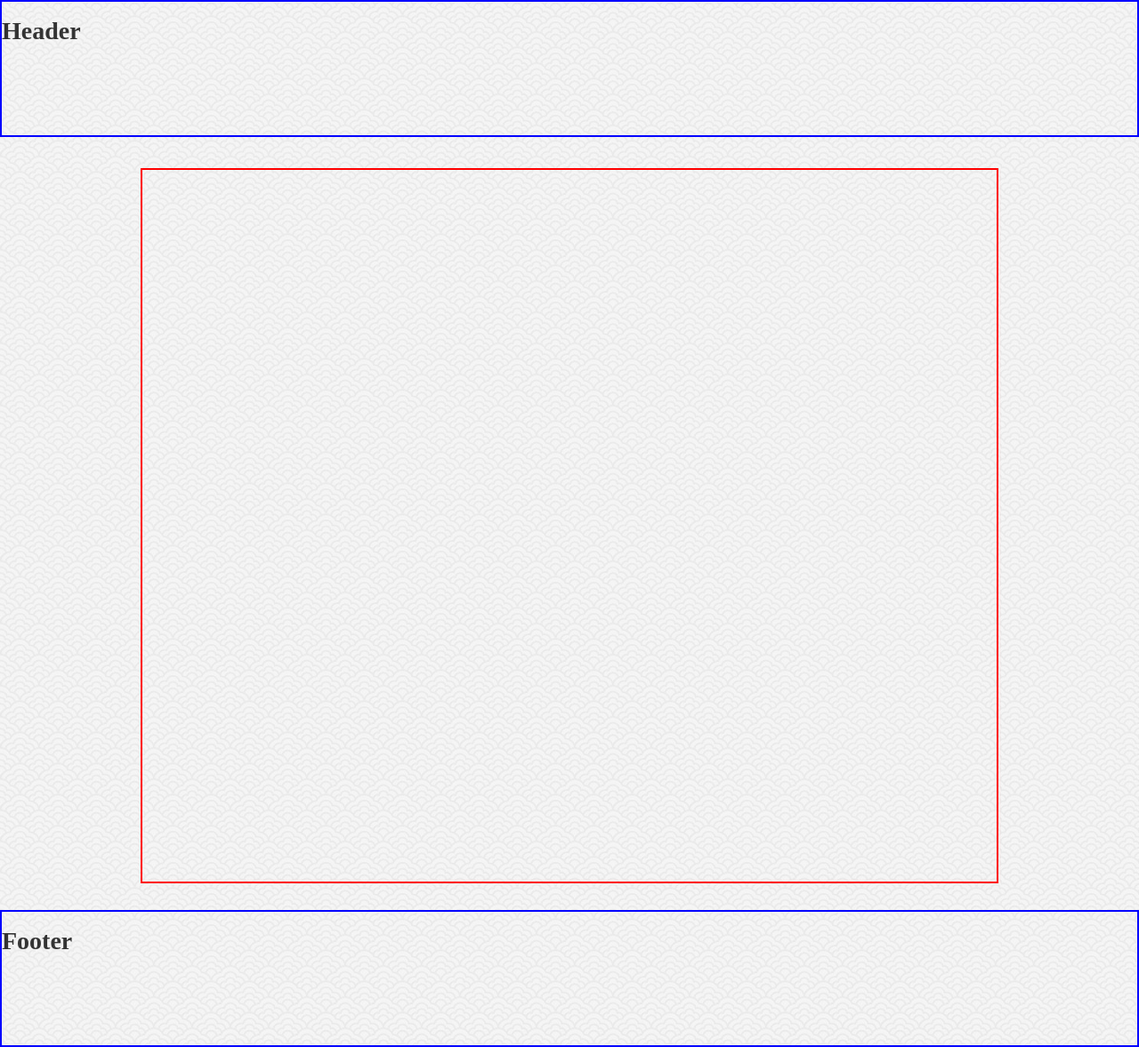
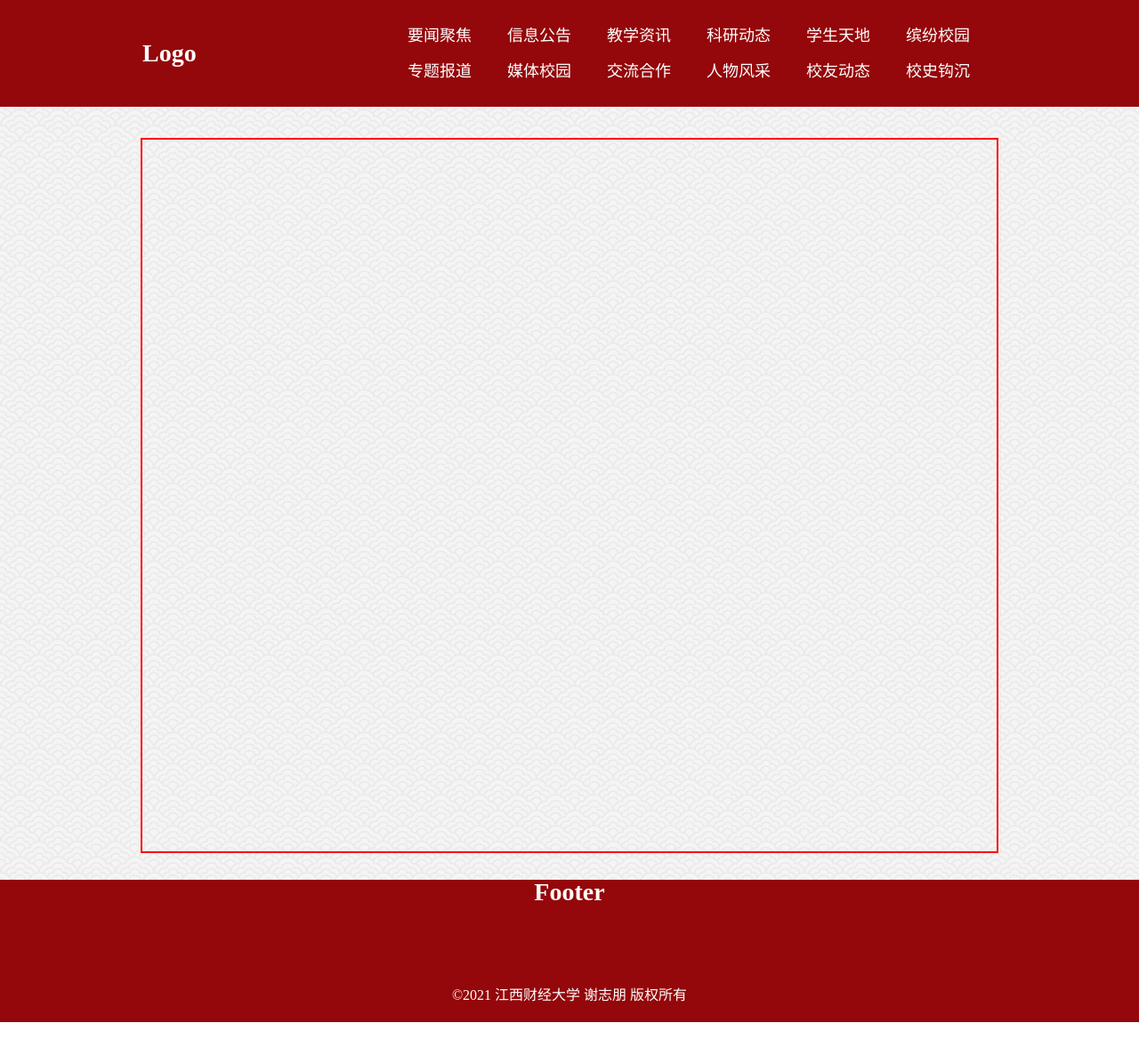
Before and after one commit to X-PENG/news-portal, a Vue app: page / in a window 1280 px wide. Shown: the whole page at 89% size. After the commit the page ends 1149 px from the top, so only its background shows below. Built offline with nearby package versions, Linux system fonts and the light colour scheme.

Commit message:
完成header和footer

```diff
--- a/package.json
+++ b/package.json
@@ -11,6 +11,7 @@
     "axios": "^0.21.1",
     "core-js": "^3.6.5",
     "element-ui": "^2.15.0",
+    "font-awesome": "^4.7.0",
     "normalize.css": "^8.0.1",
     "nprogress": "0.2.0",
     "path-to-regexp": "2.4.0",
--- a/src/layout/components/MyFooter.vue
+++ b/src/layout/components/MyFooter.vue
@@ -1,6 +1,11 @@
 <template>
     <div class="app-footer">
-        <h1>Footer</h1>
+        <div class="app-footer-content">
+            <h1 style="text-align: center">Footer</h1>
+        </div>
+        <div class="copy-right">
+            <span class="copy-right-symbol">©</span>2021 江西财经大学 谢志朋 版权所有
+        </div>
     </div>
 </template>
 
@@ -15,9 +20,34 @@
     }
 </script>
 
-<style>
+<style lang="scss">
+@import '~@/styles/variables.scss';
+
 .app-footer {
-    height: 150px;
-    border: 2px solid blue;
+    height: 160px;
+    background-color: $topic-color;
+    color: #FFFFFF;
+
+    * {
+        margin: 0;
+    }
+
+    .app-footer-content {
+        height: 100px;
+    }
+
+    .copy-right {
+        width: 100%;
+        height: 60px;
+        line-height: 60px;
+        font-size: 16px;
+        font-weight: 400;
+        text-align: center;
+
+        .copy-right-symbol {
+            font-size: 16px;
+            font-family: 微软雅黑, 黑体, STHeiti, "Microsoft YaHei";
+        }
+    }
 }
 </style>
--- /dev/null
+++ b/src/layout/components/MyHeader/components/MyMenuBar.vue
@@ -0,0 +1,89 @@
+<template>
+    <div class="my-menu-bar">
+        <el-menu
+        mode="horizontal"
+        :default-active="computeDefaultActive"
+        :text-color="'#FFFFFF'"
+        :active-text-color="'#FFFFFF'"
+        @select="handleSelect"
+        >
+            <el-menu-item
+                v-for="(item, index) in menuItems"
+                :key="item"
+                :index="menuBarId + index"
+            >
+                {{ item }}
+            </el-menu-item>
+        </el-menu>
+    </div>
+</template>
+
+<script>
+    export default {
+        name:'MyMenuBar',
+        props: {
+            //用于生成菜单项的唯一标识
+            menuBarId: {
+                type: String,
+                default: null,
+                required: true
+            },
+            menuItems: {
+                type: Array,
+                default: null,
+                required: true
+            },
+            defaultActive: {
+                type: String,
+                default: null,
+                required: true
+            },
+        },
+        data() {
+            return {
+
+            }
+        },
+        computed: {
+            computeDefaultActive: {
+                get() {
+                    return this.defaultActive
+                },
+                set(val) {
+                }
+            }
+        },
+        methods: {
+            handleSelect(index) {
+                this.computeDefaultActive = -1//先不选中，让父组件通过defaultActive控制选中
+                //向父组件发射事件
+                this.$emit('select-menu', index)
+            }
+        }
+    }
+</script>
+
+<style lang="scss">
+.my-menu-bar .el-menu {
+    background-color: inherit;
+    border: 0;
+    display: flex;
+    justify-content: flex-end;
+
+    .el-menu-item {
+        font-size: 18px;
+        height: 40px;
+        line-height: 40px;
+        /* font-family: "Microsoft YaHei"; */
+        &:hover {
+            cursor: pointer;
+            background-color:#790507 !important;
+        }
+        //.el-menu-item.is-active 表示一个标签“同时有”el-menu-item和is-active两个class时的样式
+        &.is-active {
+            background-color: rgba(0, 0, 0, 0) !important;
+            border-bottom-width: 1px;
+        }
+    }
+}
+</style>
--- /dev/null
+++ b/src/layout/components/MyHeader/components/MyNav.vue
@@ -0,0 +1,59 @@
+<template>
+  <div class="app-header-nav">
+      <MyMenuBar :menuBarId="'menubar1_'" :defaultActive="activeIndex" :menuItems="menu1" @select-menu="handleSelectMenu"/>
+      <MyMenuBar :menuBarId="'menubar2_'" :defaultActive="activeIndex" :menuItems="menu2" @select-menu="handleSelectMenu"/>
+  </div>
+</template>
+
+<script>
+import MyMenuBar from './MyMenuBar'
+
+export default {
+  name: "MyNav",
+  components: { MyMenuBar },
+  data() {
+    return {
+        //由该组件的activeIndex属性统一控制两个子组件<MyMenuBar/>的激活菜单
+        activeIndex: "-1",
+    };
+  },
+  computed: {
+      menu1() {
+        return menu1
+      },
+      menu2() {
+        return menu2
+      }
+  },
+  methods: {
+      handleSelectMenu(menuItemIndex) {
+          this.activeIndex = menuItemIndex
+      }
+  }
+};
+
+const menu1 = [
+    "要闻聚焦",
+    "信息公告",
+    "教学资讯",
+    "科研动态",
+    "学生天地",
+    "缤纷校园"
+]
+
+const menu2 = [
+    "专题报道",
+    "媒体校园",
+    "交流合作",
+    "人物风采",
+    "校友动态",
+    "校史钩沉"
+]
+
+</script>
+
+<style lang="scss">
+.app-header-nav {
+  padding: 0 10px;
+}
+</style>
--- a/src/layout/components/MyHeader/index.vue
+++ b/src/layout/components/MyHeader/index.vue
@@ -1,23 +1,101 @@
 <template>
     <div class="app-header">
-        <h1>Header</h1>
+       <div class="app-header-content">
+           <el-row type="flex" align="middle" style="width:100%" >
+               <el-col :span="7">
+                   <h1>Logo</h1>
+               </el-col>
+               <el-col :span="17">
+                   <!-- <div class="app-header-tool"> -->
+                        <!-- <div class="f-search" style="background: none;">
+                            <input type="text" style="width: 0px; border:0;padding:0">
+                            <button><i class="fa fa-lg fa-search" style="color: rgb(255, 255, 255);"></i></button>
+                        </div>                        -->
+                        <!-- <el-input
+                            v-model="searchText"
+                            style="width: 300px"
+                            size="small"
+                            placeholder="请输入..."
+                            suffix-icon="el-icon-search"
+                        >
+                        </el-input> -->
+                   <!-- </div> -->
+                   <MyNav/>
+               </el-col>
+           </el-row>
+       </div>
     </div>
 </template>
 
 <script>
+import MyNav from './components/MyNav'
+
     export default {
         name:'MyHeader',
+        components: { MyNav },
         data() {
             return {
-
+                searchText: ''
             }
         }
     }
 </script>
 
-<style>
+<style lang="scss">
+@import '~@/styles/variables.scss';
+
 .app-header {
-    height: 150px;
-    border: 2px solid blue;
+    height: 120px;
+    background: $topic-color;
+    display: flex;
+    display: -webkit-flex;
+    justify-content: center;
+    color: #FFFFFF;
+
+    * {
+        margin: 0;
+    }
+
+    .app-header-content {
+        width: 75%;
+        padding: 10px 5px;
+        display: flex;
+        align-items: center;
+
+        .app-header-tool {
+            height: 35px;
+            display: flex;
+            justify-content: flex-end;
+
+            .search-btn {
+                background-color: rgba(0, 0, 0, 0);
+                padding: 0 0;
+                border: 0px;
+                border-color: rgba(0, 0, 0, 0);
+                color: rgba(0, 0, 0, 0);
+            }
+            button {
+                width: 24px;
+                height: 24px;
+                background: none;
+                text-align: center;
+                color: #fff;
+                line-height: 24px;
+                display: inline;
+                border: 0px;
+
+                i {
+                    font-size: 14px;
+                    cursor: pointer;
+                }
+            }
+
+            .el-input__inner {
+                // background-color: rgba(0, 0, 0, 0);
+                background-color:#790507 !important;
+                border: 0;
+            }
+        }
+    }
 }
 </style>
--- a/src/main.js
+++ b/src/main.js
@@ -4,6 +4,8 @@
 
 import ElementUI from 'element-ui'
 import 'element-ui/lib/theme-chalk/index.css'
+
+import 'font-awesome/css/font-awesome.min.css'
 
 import '@/styles/index.scss' // global css
 
--- a/src/styles/index.scss
+++ b/src/styles/index.scss
@@ -1,6 +1,13 @@
+@import './variables.scss';
+
 body {
     line-height: 1;
     font-size: 14px;
     font-family: "SourceHanSerifCN-Medium", serif, "Simsun", "Arial", "\u5b8b\u4f53", Tahoma, Geneva, sans-serif;
     color: #333;
 }
+
+.peng-flex-vertical-center {
+    display: flex;
+    align-items: center;
+}
--- /dev/null
+++ b/src/styles/variables.scss
@@ -0,0 +1,8 @@
+// 声明css变量
+// 网站主题色，参考北大
+$topic-color: #94070a;
+
+
+:export {
+    topicColor: $topic-color
+}
```
Also changed, not shown: 1 other file (tests, documents, lock files or other folders).
